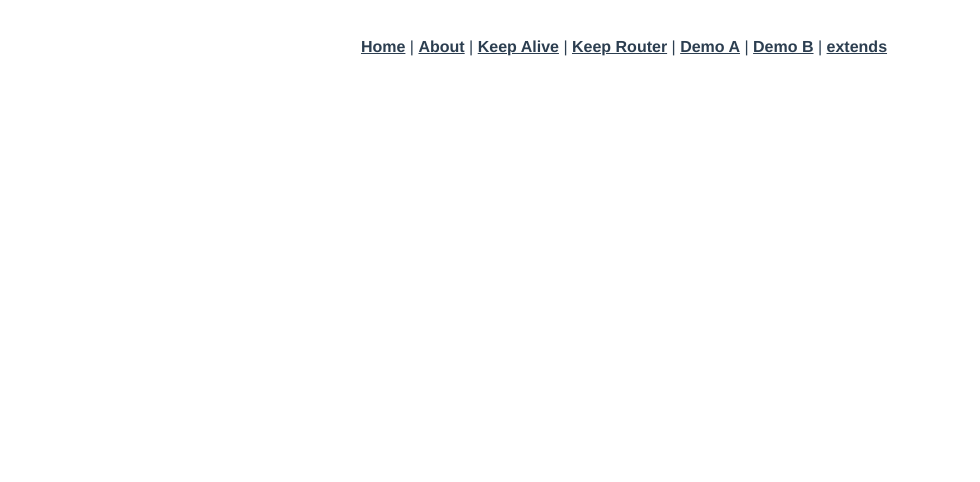
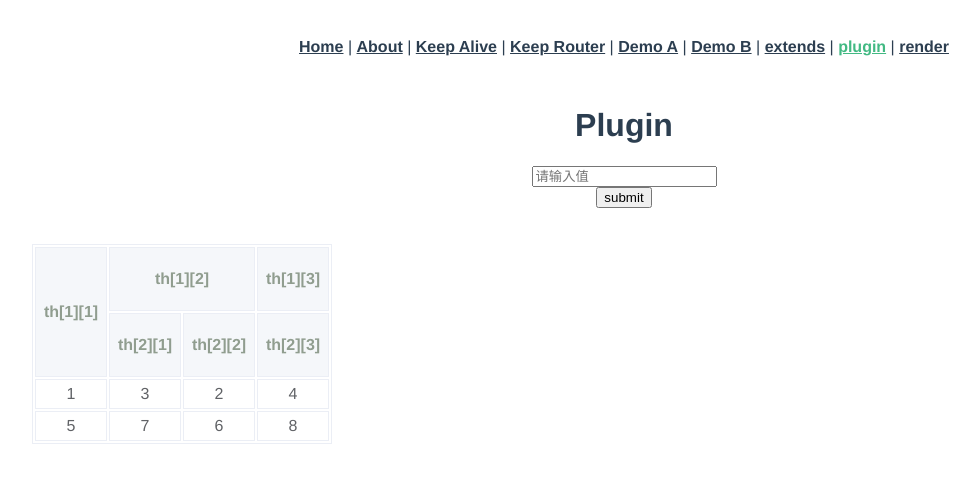
Before and after one commit to lotosv2010/Learn-WebFullStack, a Vue app in the folder vue/: page /plugin in a window 1280 px wide. Shown: the top 482 px of the page, without its empty margins (16-996 px from the left). Built offline with nearby package versions, Linux system fonts and the light colour scheme.

Commit message:
1 理解`Vue`插件 2 理解`element ui`设计 3 如何设计一款优秀的插件 4 理解`render`函数

```diff
--- a/vue/src/App.vue
+++ b/vue/src/App.vue
@@ -7,7 +7,9 @@
       <router-link to="/kr">Keep Router</router-link> |
       <router-link to="/da">Demo A</router-link> |
       <router-link to="/db">Demo B</router-link> |
-      <router-link to="/extends">extends</router-link>
+      <router-link to="/extends">extends</router-link> |
+      <router-link to="/plugin">plugin</router-link> |
+      <router-link to="/render">render</router-link>
     </div>
     <router-view/>
   </div>
--- a/vue/src/main.js
+++ b/vue/src/main.js
@@ -4,8 +4,10 @@ import App from './App.vue';
 import router from './router';
 import store from './store';
 import './registerServiceWorker';
+import vuePlugin from './plugin'
 
 Vue.config.productionTip = false;
+Vue.use(vuePlugin)
 
 new Vue({
   router,
--- /dev/null
+++ b/vue/src/plugin/Message.vue
@@ -0,0 +1,53 @@
+<template>
+  <div>
+    <div ref="msg" :class="{msg: true, active: isActive}">
+      {{ text }}
+    </div>
+  </div>
+</template>
+
+<script>
+export default {
+  name: 'Message',
+  data() {
+    return {
+      text: '',
+      isActive: false
+    }
+  },
+  methods: {
+    msgPlugin(msg, time) {
+      this.text = msg
+      this.isActive = true
+      time = time || 2000
+      setTimeout(() => {
+        this.isActive = false
+      }, time)
+    }
+  },
+};
+</script>
+
+<style lang="scss" scoped>
+.msg {
+  position: absolute;
+  left: 50%;
+  top: 50%;
+  transform: translate(-50%,-50%);
+  width: 0px;
+  min-height: 0px;
+  text-align: center;
+  border-radius: 5px;
+  color: cadetblue;
+  background-color: antiquewhite;
+  transition: all 0.5s;
+  z-index: -1;
+  opacity: 0;
+}
+.active {
+  width: 150px;
+  min-height: 25px;
+  opacity: 1;
+  z-index: 11;
+  }
+</style>
--- /dev/null
+++ b/vue/src/plugin/Table.vue
@@ -0,0 +1,83 @@
+<template>
+  <table>
+    <thead>
+      <tr class="thTr" v-for="(tr,index) in rowNum" :key="index">
+        <th v-for="(th,index) in thLabel[index]" :key="index">{{ th.label }}</th>
+      </tr>
+    </thead>
+    <tbody>
+      <tr v-for="(tr,index) in datas" :key="index">
+        <td v-for="(td,index) in labelProp" :key="index">{{ tr[td] }}</td>
+      </tr>
+    </tbody>
+  </table>
+</template>
+
+<script>
+export default {
+  name: 'v-table',
+  props: {
+    datas: {
+      type: Array
+    },
+    thLabel: {
+      type: Array
+    }
+  },
+  computed: {
+    rowNum() {
+      return (this.thLabel && this.thLabel.length) || 0
+    },
+    labelProp() {
+      let thLabel = this.thLabel || []
+      let labelArr = []
+      thLabel.forEach((row,i) => { // 循环行
+        row.forEach((th, j) => { // 循环th
+          Object.keys(th).forEach((key, index) => { // 循环th对象
+            if(key === 'prop') {
+              labelArr.push(th[key])
+            }
+          })
+        })
+      })
+      return labelArr
+    }
+  },
+  mounted() {
+    this.$nextTick(() => {
+      let thLabel = this.thLabel || []
+      let thTr = document.querySelectorAll('.thTr')
+      thLabel.forEach((row,i) => { // 循环行
+        row.forEach((th, j) => { // 循环th
+          Object.keys(th).forEach((key, index) => { // 循环th对象
+            key === 'rowspan' && thTr[i].childNodes[j].setAttribute('rowspan', th[key])
+            key === 'colspan' && thTr[i].childNodes[j].setAttribute('colspan', th[key])
+          })
+        })
+      })
+    })
+  }
+};
+</script>
+
+<style lang="scss" scoped>
+table {
+  border: 1px solid #EBEEF5;
+  height: 200px;
+  width: 300px;
+  text-align: center;
+  margin-left: 40px;
+  td {
+    border: 1px solid #EBEEF5;
+    position: relative;
+    color: #606266;
+  }
+  th {
+    text-align: center;
+    border: 1px solid #EBEEF5;
+    background-color: #F5F7Fa;
+    color: #909D8F;
+    line-height: 60px;
+  }
+}
+</style>
--- /dev/null
+++ b/vue/src/plugin/index.js
@@ -0,0 +1,9 @@
+// 插件的入口文件
+import message from './Message.vue'
+import table from './Table.vue'
+let plugin = {}
+plugin.install = function(Vue, options) {
+    Vue.component(message.name, message)
+    Vue.component(table.name, table)
+}
+export default plugin
--- /dev/null
+++ b/vue/src/render/Box.vue
@@ -0,0 +1,76 @@
+<!--
+<template>
+  <div>
+    <div v-if="type==='success'" class="btn success">成功</div>
+    <div v-else-if="type==='success'" class="btn warning">警告</div>
+    <div v-else-if="type==='success'" class="btn error">错误</div>
+    <div v-else-if="type==='success'" class="btn info">错误</div>
+  </div>
+</template>
+-->
+
+<script>
+export default {
+  name: 'Box',
+  props: {
+    type: {
+      type: String,
+      default: 'success'
+    },
+    text: {
+      type: String,
+      default: 'success'
+    }
+  },
+  render(h) {
+    return h('div', {
+      // 与v-bind:class一样
+      class: {
+        btn: true,
+        success: this.type === 'success',
+        warning: this.type === 'warning',
+        error: this.type === 'error',
+        info: this.type === 'info'
+      },
+      // DOM属性
+      domProps: {
+        innerText: this.text
+      },
+      on: {
+        click: this.click
+      }
+    })
+  },
+  methods: {
+    click() {
+      console.log(this.text)
+    }
+  },
+};
+</script>
+
+<style lang="scss" scoped>
+.btn {
+  position: relative;
+  border-radius: 4px;
+  padding: 20px;
+  margin: 5px 0;
+  height: 114px;
+  box-sizing: border-box;
+  color: #fff;
+  font-size: 14px;
+  // width: 20%;
+}
+.success {
+  background-color:#67C23A;
+}
+.warning {
+  background-color:#E6A23C;
+}
+.error {
+  background-color:#F56C6C;
+}
+.info {
+  background-color:#909399;
+}
+</style>
--- a/vue/src/router.js
+++ b/vue/src/router.js
@@ -60,6 +60,16 @@ export default new Router({
       path: '/extends',
       name: 'Extends',
       component:() => import('./views/Extends.vue')
+    },
+    {
+      path: '/plugin',
+      name: 'Plugin',
+      component:() => import('./views/Plugin.vue')
+    },
+    {
+      path: '/render',
+      name: 'RenderDemo',
+      component:() => import('./views/RenderDemo.vue')
     }
   ],
 });
--- /dev/null
+++ b/vue/src/views/Plugin.vue
@@ -0,0 +1,56 @@
+<template>
+  <div>
+    <h1>Plugin</h1>
+    <div><input v-model="value" type="text" placeholder="请输入值"></div>
+    <div><input type="button" value="submit" @click="submit"></div>
+    <message ref="msg"></message>
+    <br><br>
+    <v-table :datas="datas" :thLabel="thLabel"></v-table>
+  </div>
+</template>
+
+<script>
+
+export default {
+  name: 'Plugin',
+  data() {
+    return {
+      value: null,
+      datas: [
+        { a: '1', b: '2', c: '3', d: '4'},
+        { a: '5', b: '6', c: '7', d: '8'}
+      ],
+      thLabel: [
+        [
+          { prop: 'a', label: 'th[1][1]',rowspan: 2},
+          { label: 'th[1][2]', colspan: 2},
+          { label: 'th[1][3]'}
+        ],
+        [
+          { prop: 'c', label: 'th[2][1]'},
+          { prop: 'b', label: 'th[2][2]'},
+          { prop: 'd', label: 'th[2][3]'}
+        ]
+      ]
+    }
+  },
+  components: {
+
+  },
+  methods: {
+    submit() {
+      if(!this.value) {
+        // alert('请输入值')
+        this.$nextTick(() => {
+          this.$refs.msg.msgPlugin('请输入值', 5000)
+        })
+        return
+      }
+      console.log(this.value)
+    }
+  }
+};
+</script>
+
+<style lang="scss" scoped>
+</style>
--- /dev/null
+++ b/vue/src/views/RenderDemo.vue
@@ -0,0 +1,36 @@
+<template>
+  <div>
+    <div>
+      <input type="button" value="success" @click="change('success', '成功')">
+      <input type="button" value="warning" @click="change('warning', '警告')">
+      <input type="button" value="error" @click="change('error', '错误')">
+      <input type="button" value="info" @click="change('info', '信息')">
+    </div>
+    <box :type="type" :text="text"></box>
+  </div>
+</template>
+
+<script>
+import Box from '@/render/Box.vue'
+export default {
+  name: 'RanderDemo',
+  components: {
+    Box
+  },
+  data() {
+    return {
+      type: '',
+      text: ''
+    }
+  },
+  methods: {
+    change(type, text) {
+      this.type = type
+      this.text = text
+    }
+  }
+}
+</script>
+
+<style lang="scss" scoped>
+</style>
```
Also changed, not shown: vue/src/views/Install.vue (added, +38 -0 lines), 2 other files (tests, documents, lock files or other folders).
